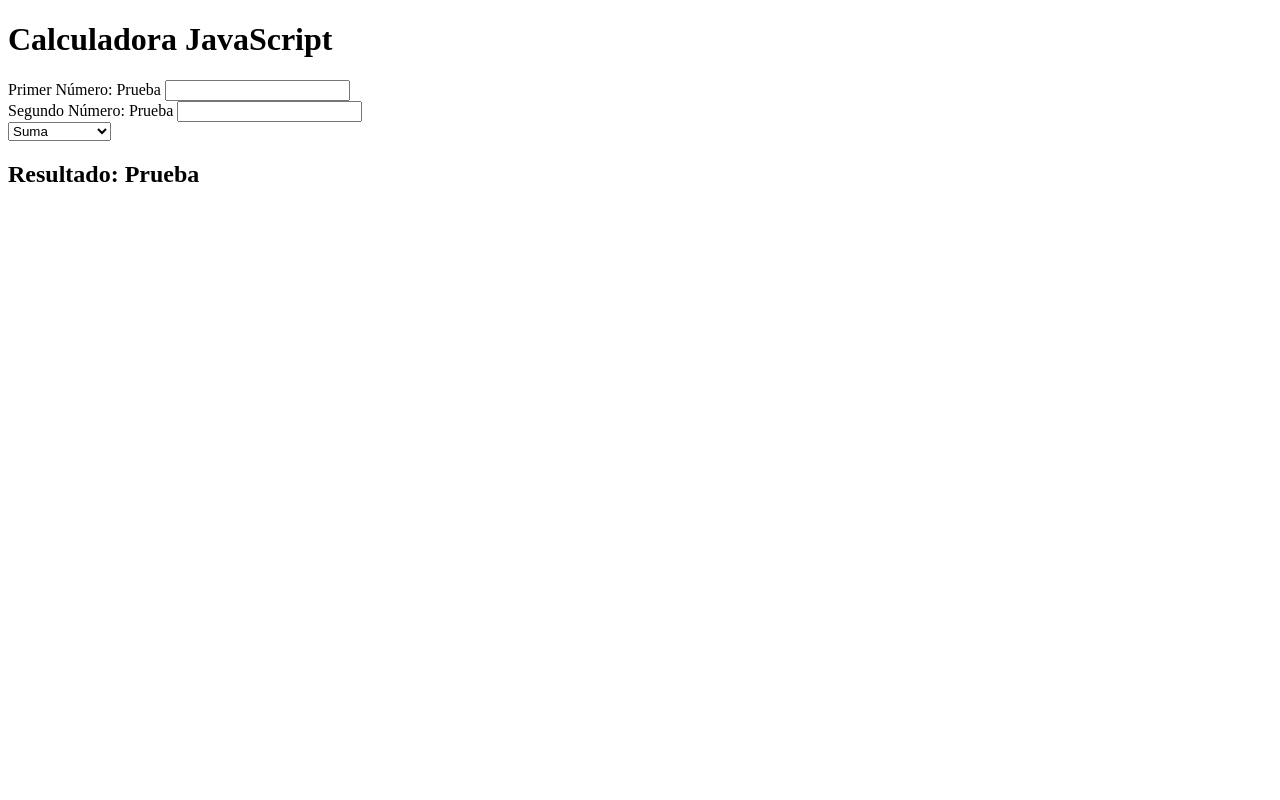
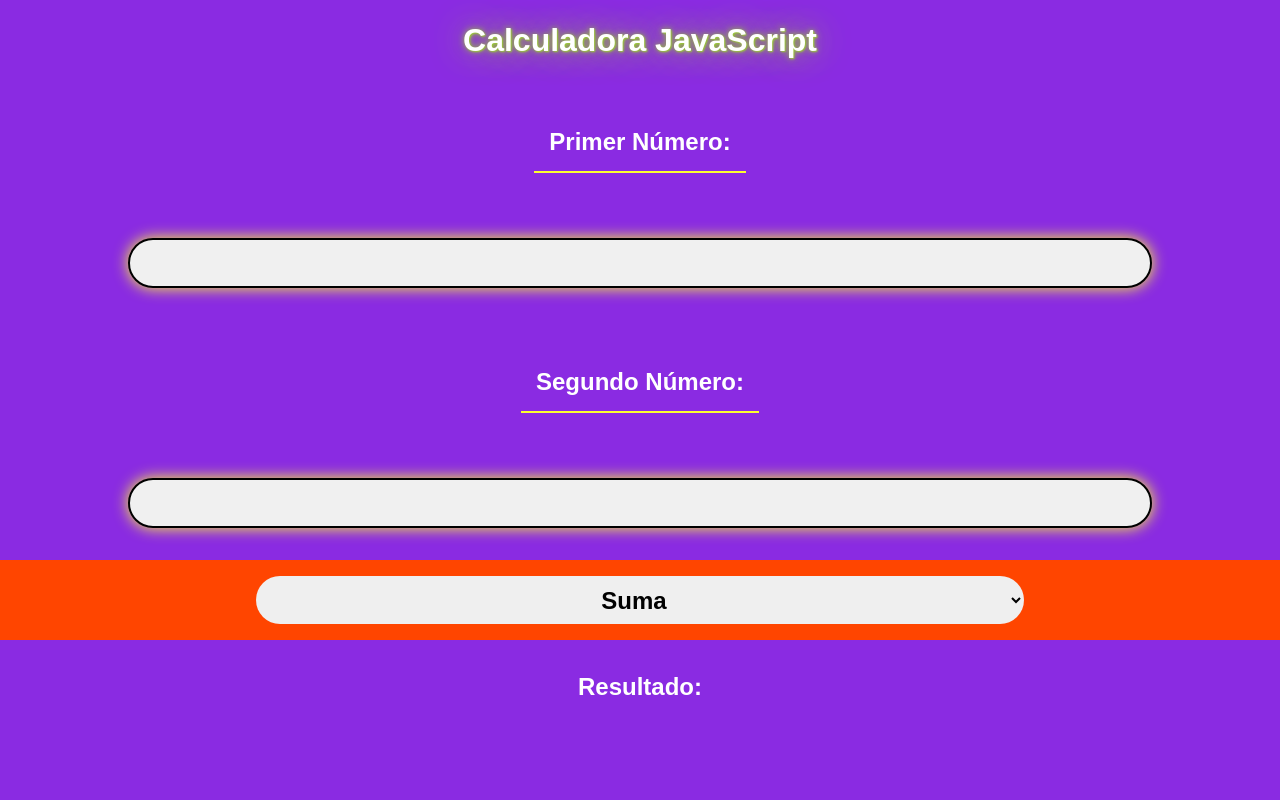
Before and after one commit to ESaulDJLaguna/esdjl-JavascriptCalculator, a website with bundled scripts: page index.html in a window 1280 px wide. Built offline with nearby package versions, Linux system fonts and the light colour scheme.

Commit message:
Creación estilos móvil rama secundaria

```diff
--- a/index.html
+++ b/index.html
@@ -14,21 +14,23 @@
 		<h1>Calculadora JavaScript</h1>
 		<div class="container-global-input">
 			<div class="container-input">
-				<label for="numero1">Primer Número: <span class="numeros-ingresados">Prueba</span></label>
+				<label for="numero1">Primer Número: <span class="numeros-ingresados"></span></label>
 				<input id="numero1" name="numero1" type="number" onchange="ejecutarOperacion()">
 			</div>
 			<div class="container-input">
-				<label for="numero2">Segundo Número: <span class="numeros-ingresados">Prueba</span></label>
+				<label for="numero2">Segundo Número: <span class="numeros-ingresados"></span></label>
 				<input id="numero2" name="numero2" type="number" onchange="ejecutarOperacion()">
 			</div>
+		</div>
+		<div class="container-operaciones">
 			<select name="operaciones" id="operaciones" onchange="obtieneOperacion()">
 				<option value="Suma">Suma</option>
 				<option value="Resta">Resta</option>
 				<option value="Multiplicación">Multiplicación</option>
 				<option value="División">División</option>
 			</select>
-			<h2>Resultado: <span>Prueba</span></h3>
 		</div>
+		<h2 class="resultado">Resultado: <span></span></h3>
 	</main>
 </body>
 <script src="js/script.js"></script>
--- a/scss/styles.scss
+++ b/scss/styles.scss
@@ -0,0 +1,135 @@
+/*
+Querys:
+	- Teléfono: 414x768
+	- Tablet: 1024x1366
+	- PC: 1280x720
+*/
+$responsiveMobile: 414px;
+$responsiveTablet: 1024px;
+$responsivePC: 1280px;
+$primary-color: #103d69;
+
+.error {
+  color: rgb(202, 71, 71);
+  font-style: italic;
+}
+
+.resultado-correcto {
+  color: rgba(152, 221, 175);
+  font-style: italic;
+}
+
+* {
+  margin: 0;
+  border: 0;
+  padding: 0;
+  box-sizing: border-box;
+}
+/* Media Query para teléfonos: 0 - 414px */
+body {
+  background-color: $primary-color;
+  font: {
+    family: "Arial";
+    size: 16px;
+  }
+}
+h1 {
+  text-align: center;
+  font: {
+    size: 32px;
+    weight: bolder;
+  }
+  text-shadow: 1px 1px 2px yellowgreen, 0 0 1em yellowgreen,
+    0 0 0.2em yellowgreen;
+  height: 10vh;
+  color: white;
+  width: 100vw;
+  display: flex;
+  justify-content: center;
+  align-items: center;
+}
+.container-global-input {
+  width: 80vw;
+  height: 60vh;
+  margin-left: 10vw;
+  .container-input {
+    height: 50%;
+    display: flex;
+    flex-wrap: wrap;
+    flex-direction: row;
+    justify-content: center;
+    align-content: space-around;
+
+    label {
+      font-size: 24px;
+      font-weight: bold;
+      text-align: center;
+      color: white;
+      padding: 15px 15px;
+      border-bottom: {
+        style: solid;
+        width: 2px;
+        color: rgb(253, 253, 47);
+      }
+      span {
+        color: rgba(152, 221, 175, 0.64);
+        font-weight: lighter;
+        font-size: 18px;
+      }
+    }
+    input {
+      background-color: rgb(240, 240, 240);
+      width: 100%;
+      height: 50px;
+      font-size: 32px;
+      text-align: center;
+      border-radius: 50px;
+      border: 2px solid rgb(0, 0, 0);
+      box-shadow: 0 0px 15px rgb(253, 253, 47);
+    }
+  }
+}
+.container-operaciones {
+  height: 10vh;
+  width: 100%;
+  background-color: orangered;
+  display: flex;
+  flex-wrap: wrap;
+  flex-direction: row;
+  align-content: center;
+  justify-content: center;
+  select {
+    width: 60%;
+    height: 60%;
+    font-size: 24px;
+    font-weight: bold;
+    border-radius: 50px;
+    text-align: center;
+    option {
+      font-size: 20px;
+      font-style: italic;
+      background-color: orangered;
+      border: solid 1px white;
+    }
+  }
+}
+.resultado {
+  height: 20vh;
+  color: white;
+  display: flex;
+  flex-wrap: wrap;
+  flex-direction: column;
+  justify-content: space-around;
+  align-content: center;
+  text-align: center;
+}
+@media (min-width: $responsiveMobile + 1) and (max-width: $responsiveTablet - 1) {
+  body {
+    background-color: rgb(64, 169, 201);
+  }
+}
+@media (min-width: $responsiveTablet) {
+  body {
+    background-color: blueviolet;
+  }
+}
--- a/ts/script.ts
+++ b/ts/script.ts
@@ -50,29 +50,48 @@ function obtieneOperacion(): void {
 }
 // Realiza operación y muestra resultado en el <span>
 function ejecutarOperacion(): void {
+  // Si los dos números están vacíos
+  if (
+    (num1 === undefined || isNaN(num1)) &&
+    (num2 === undefined || isNaN(num2))
+  ) {
+    spans[2].innerText = "";
+    spans[2].className = "";
+  }
   // Ninguno de los dos números puede estar vacío
-  if (num1 === undefined || isNaN(num1) || num2 === undefined || isNaN(num2)) {
+  else if (
+    num1 === undefined ||
+    isNaN(num1) ||
+    num2 === undefined ||
+    isNaN(num2)
+  ) {
     spans[2].innerText = "Falta alguno de los operandos";
+    spans[2].className = "error";
   } else {
     switch (operacion) {
       case "Suma":
         resultado = num1 + num2;
         spans[2].innerText = resultado.toString();
+        spans[2].className = "resultado-correcto";
         break;
       case "Resta":
         resultado = num1 - num2;
         spans[2].innerText = resultado.toString();
+        spans[2].className = "resultado-correcto";
         break;
       case "Multiplicación":
         resultado = num1 * num2;
         spans[2].innerText = resultado.toString();
+        spans[2].className = "resultado-correcto";
         break;
       case "División":
         if (num2 === 0) {
+          spans[2].className = "error";
           spans[2].innerText = "El divisor no puede ser 0";
         } else {
           resultado = num1 / num2;
           spans[2].innerText = resultado.toString();
+          spans[2].className = "resultado-correcto";
         }
         break;
     }
```
